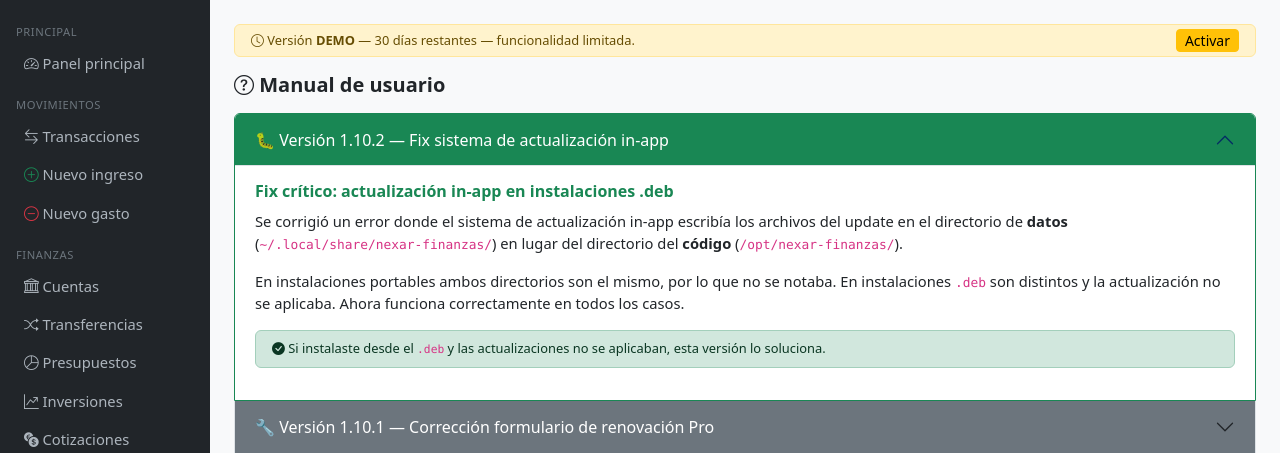
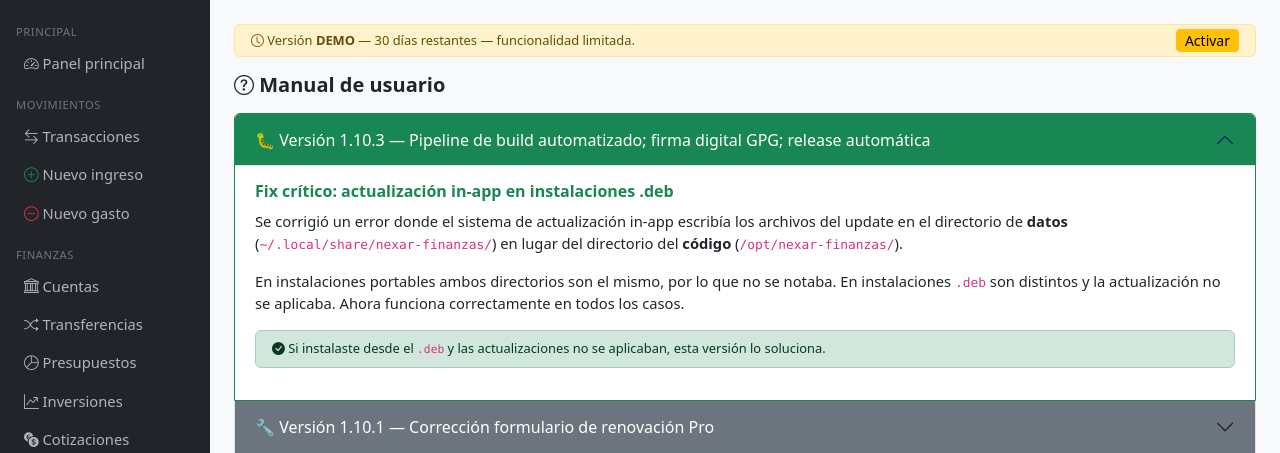
Before and after one commit to NexarSistemas/nexar-finanzas, a Flask app: page /help in a window 1280 px wide. Shown: the part 44-497 px from the top of the page. Run offline with Flask 3, Linux system fonts and the light colour scheme; the visitor is signed in with stand-in values (Sample User, id 1); data comes from the database, SQL or seed files in the repository; data that the repository does not hold is empty; parts of the project's set-up code (start-up, migrations or seed data) failed here and were passed over.

Commit message:
Release: 1.10.3

```diff
--- a/app.py
+++ b/app.py
@@ -216,7 +216,7 @@ app.config['BASE_DIR'] = BASE_DIR
 app.config['APP_DIR'] = _APP_DIR  # FIX v1.10.2
 app.config['MAX_CONTENT_LENGTH'] = 5 * 1024 * 1024
 
-APP_VERSION = '1.10.2'
+APP_VERSION = '1.10.3'
 
 
 # ─── Base de datos ────────────────────────────────────────────
--- a/build_scripts_windows/version_info.txt
+++ b/build_scripts_windows/version_info.txt
@@ -21,12 +21,12 @@ VSVersionInfo(
           [
             StringStruct(u'CompanyName',      u'Nexar Sistemas'),
             StringStruct(u'FileDescription',  u'Nexar Finanzas'),
-            StringStruct(u'FileVersion',      u'1.10.2'),
+            StringStruct(u'FileVersion',      u'1.10.3'),
             StringStruct(u'InternalName',     u'NexarFinanzas'),
             StringStruct(u'LegalCopyright',   u'Copyright 2026 Nexar Sistemas - MIT License'),
             StringStruct(u'OriginalFilename', u'NexarFinanzas.exe'),
             StringStruct(u'ProductName',      u'Nexar Finanzas'),
-            StringStruct(u'ProductVersion',   u'1.10.2'),
+            StringStruct(u'ProductVersion',   u'1.10.3'),
           ]
         )
       ]
--- a/templates/about.html
+++ b/templates/about.html
@@ -53,7 +53,7 @@
         <table class="table table-sm table-borderless small">
           <tbody>
             <tr>
-              <td style="width:70px;"><span class="badge bg-success">v1.10.2</span></td>
+              <td style="width:70px;"><span class="badge bg-success">v1.10.3</span></td>
               <td>Fix crítico: sistema de actualización in-app escribe en el directorio correcto en instalaciones .deb.</td>
             </tr>
             <tr>
--- a/templates/help.html
+++ b/templates/help.html
@@ -6,12 +6,12 @@
 
 <div class="accordion" id="helpAccordion">
 
-  <!-- v1.10.2 (actual) -->
+  <!-- v1.10.3 (actual) -->
   <div class="accordion-item border-success">
     <h2 class="accordion-header">
       <button class="accordion-button bg-success text-white" type="button"
               data-bs-toggle="collapse" data-bs-target="#help_v1102">
-        🐛 Versión 1.10.2 — Fix sistema de actualización in-app
+        🐛 Versión 1.10.3 — Pipeline de build automatizado; firma digital GPG; release automática
       </button>
     </h2>
     <div id="help_v1102" class="accordion-collapse collapse show"
```
Also changed, not shown: CHANGELOG.md, README.md, 3 other files.
